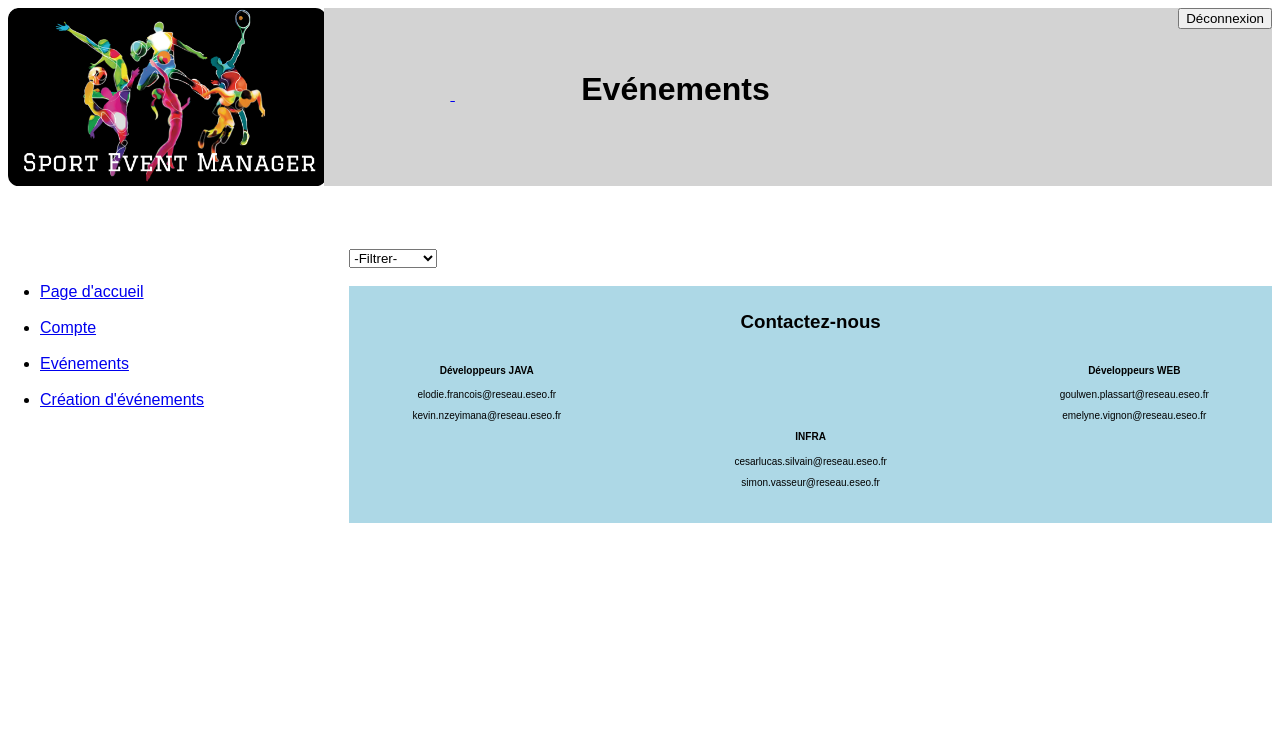
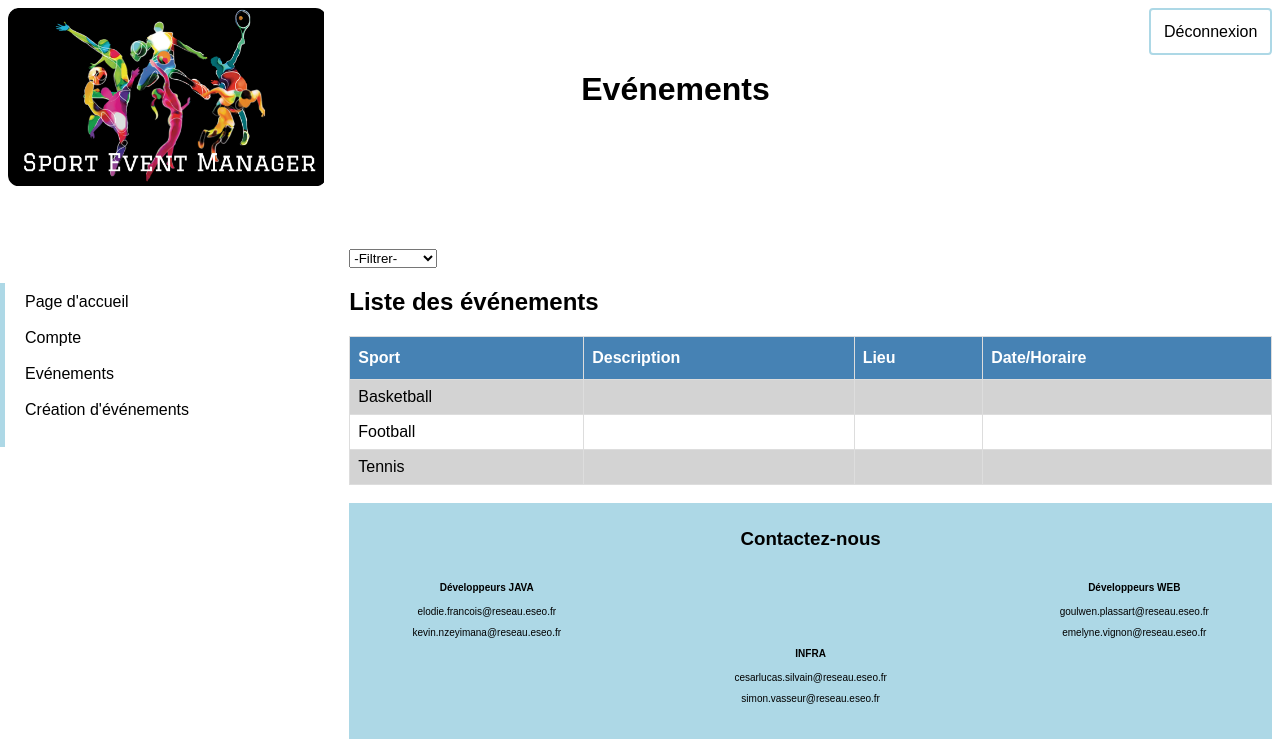
Before and after one commit to ElodieFRN/PROJET-INFRA-JAVA, a PHP site: page /event.php in a window 1280 px wide. Shown: the top 739 px of the page. Run offline with PHP 8.4, Linux system fonts and the light colour scheme; the visitor is signed in with stand-in values (Sample User, id 1); data that the repository does not hold is empty.

Commit message:
Add files via upload

```diff
--- a/php/create.php
+++ b/php/create.php
@@ -12,7 +12,7 @@
 				<img src="logo_titre.png" width="25%">
 			</a>
 			<h1>Création d'événements </br> sportifs</h1>
-			<a id= "deco" href="index.php" ><input type="button" value="Déconnexion" ></a>
+			<a id= "deco" href="index.php">Déconnexion</a>
 		</header>
 	    <section id="marge">
 	    	<nav>
--- a/php/event.php
+++ b/php/event.php
@@ -12,7 +12,7 @@
 				<img src="logo_titre.png" width="25%">
 			</a>
 			<h1>Evénements</h1>
-			<a id= "deco" href="index.php" ><input type="button" value="Déconnexion" ></a>
+			<a id= "deco" href="index.php">Déconnexion</a>
 		</header>
 	    <section id="marge">
 	    	<nav>
@@ -25,13 +25,83 @@
 			  </ul>
 			</nav>
 	    </section>
-	  	<section>
+	  	<section id="data">
 	  		<select name="filtrer" id="filtrer"><br/>
-	       		<option value="none" selected>-Filtrer-</option>
+	       		<option id="none" value="none" disabled selected>-Filtrer-</option>
 	           <option value="debutant" type="button" onclick="alert('Hello world!')">Par sport</option>
 	           <option value="amateur" type="button">Par lieu</option>
 	           <option value="expert" type="button">Par horaire</option>
 	       </select>
+
+	       <table>
+	       	<h2>Liste des événements</h2>
+			<tr>
+				<th>Sport</th>
+				<th>Description</th>
+				<th>Lieu</th>
+				<th>Date/Horaire</th>
+			</tr>
+			<tr>
+				<td>Basketball</td>
+				<td></td>
+				<td></td>
+				<td></td>
+			</tr>
+			<tr>
+				<td>Football</td>
+				<td></td>
+				<td></td>
+				<td></td>
+			</tr>
+			<tr>
+				<td>Tennis</td>
+				<td></td>
+				<td></td>
+				<td></td>
+			</tr>
+
+		<!-- <?php
+
+		// rechercher une valeur:
+		session_start();
+		$numeroUtilisateur = $_SESSION['utilisateur'];
+
+		$maRequete = "SELECT numConcours,description,etat FROM Concours" ;
+		echo $maRequete;
+		$connexion = new mysqli("localhost", "gpi2", "network", "projet");
+		$result = $connexion->query($maRequete);
+		if(!$result) {
+			echo "la requete ne s’est pas exécutée";
+		} else {
+			echo "la requete s’est bien passée<br/>";
+			$listeConcours = $result->fetch_assoc();
+			$refConcours = '';
+			if(empty($listeConcours)){
+				echo "pas de concours";
+			}else{
+
+				while($listeConcours){
+					$description = $listeConcours['description'];
+					$num = $listeConcours['numConcours'];
+					$etat = $listeConcours['etat'];
+
+
+					$listeConcours = $result->fetch_assoc();
+
+					echo '
+					<tr>
+						<td>'.$num.'</td>
+						<td>'.$description.'</td>
+						<td>'.$etat.'</td>
+						<td>'.$refConcours.'<a href="menuConcours.php?ref='.$num.'">voir</a>'.'</td>
+					</tr>
+					';
+				}
+			}
+		}
+		$connexion->close();
+		?> -->
+		</table>
 	  	</section>
 	</body>
 	<br/>
--- a/php/menu.php
+++ b/php/menu.php
@@ -21,7 +21,7 @@
 			  </ul>
 			</nav>
 	    </section>
-	    <a id= "deco" href="index.php" ><input type="button" value="Déconnexion" ></a>
+	    <a id= "deco" href="index.php">Déconnexion</a>
    	</body>
    	<footer>
     	<h3> Contactez-nous </h3>
--- a/php/style.css
+++ b/php/style.css
@@ -18,12 +18,21 @@ h1
 header
 {
 	margin-bottom: 5%;
-	background-color: lightgrey;
 }
 
-#deco
+#deco:link
 {
 	float: right;
+	padding: 1%;
+	background-color: white;
+  	border: 2px solid lightblue;
+  	border-radius: 4px;
+}
+
+#deco:hover, #deco:active
+{
+	background-color: lightblue;
+	color: white;
 }
 
 body
@@ -38,6 +47,20 @@ body
 	width: 25%;
 	height: auto;
 }
+
+ul
+{
+	list-style-type: none;
+	border-left: 5px solid lightblue;
+	padding: 10px 20px;
+}
+
+a
+{
+	color: black;
+	text-decoration: none;
+}
+a:hover, a:active {color: lightblue;}
 
 h3
  {
--- a/php/styleCompte.css
+++ b/php/styleCompte.css
@@ -7,3 +7,8 @@
 {
 	float: right;
 }
+
+#none
+{
+	color: grey;
+}
--- a/php/styleEvent.css
+++ b/php/styleEvent.css
@@ -1,4 +1,31 @@
-select
+#data
 {
 	margin-left: 27%;
 }
+
+#none
+{
+	color: grey;
+}
+
+table {
+  font-family: Arial;
+  border-collapse: collapse;
+  width: 100%;
+}
+
+td, th {
+  border: 1px solid #ddd;
+  padding: 8px;
+}
+
+tr:nth-child(even){background-color: lightgrey;}
+tr:hover {background-color: lightblue;}
+
+th {
+  padding-top: 12px;
+  padding-bottom: 12px;
+  text-align: left;
+  background-color: steelblue;
+  color: white;
+}
```
Also changed, not shown: php/ajoutSport.php (added, +29 -0 lines), php/compte.php (+5 -6 lines), php/index.php (+7 -1 lines), php/stylePagePrincipale.css (+38 -0 lines).
